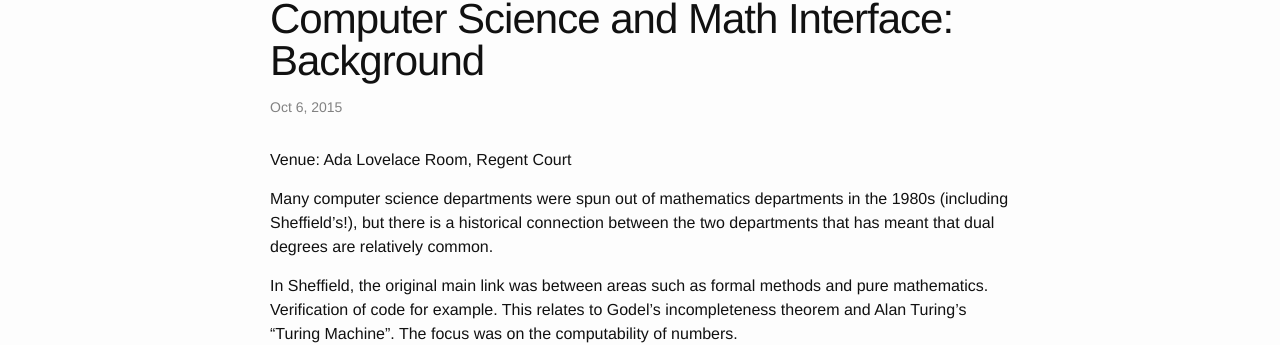
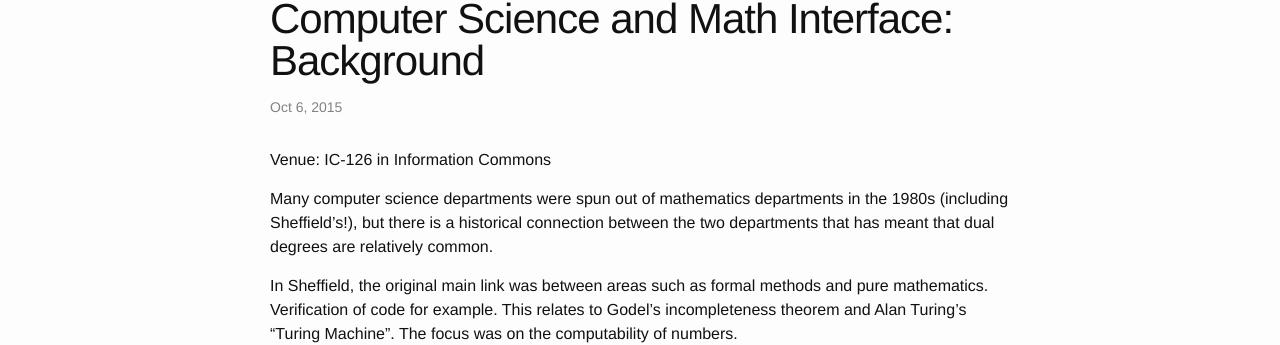
Before and after one commit to sods/tutorials, a Jekyll site: the page built from _posts/2015-10-06-data-background.md, in a window 1280 px wide. Shown: the part 94-439 px from the top of the page. Built offline with Jekyll 4.4.1, drawn with Linux system fonts in a browser that asks for light colours.

Commit message:
Update tutorial location

```diff
--- a/_posts/2015-10-06-data-background.md
+++ b/_posts/2015-10-06-data-background.md
@@ -3,7 +3,7 @@ layout: post
 title: "Computer Science and Math Interface: Background"
 ---
 
-Venue: Ada Lovelace Room, Regent Court
+Venue: IC-126 in Information Commons
 
 Many computer science departments were spun out of mathematics departments in the 1980s (including Sheffield's!), but there is a historical connection between the two departments that has meant that dual degrees are relatively common.
 
```
